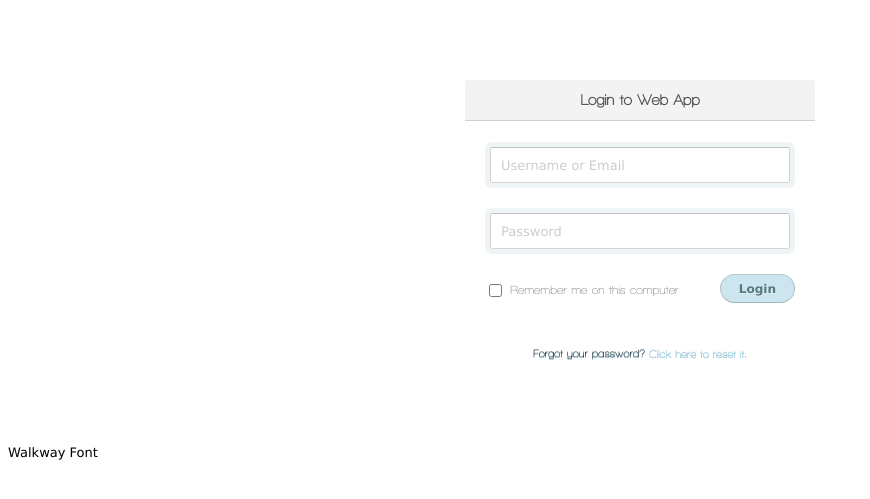
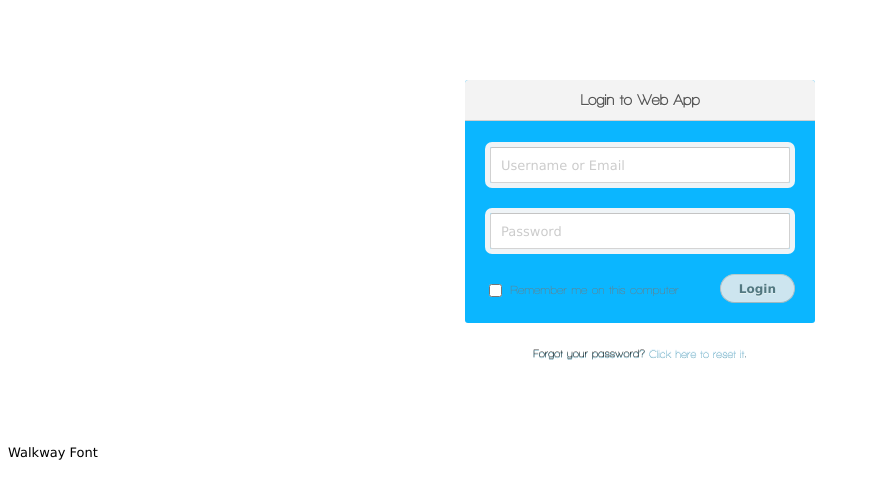
Before and after one commit to akhilnambiar/Whiteback, a Django app: a page that uses backend/templates/login.html in a window 1280 px wide. Shown: the top 499 px of the page, without its empty margins (0-870 px from the left). Run offline with Django 3.2, Linux system fonts and the light colour scheme; parts of the project's set-up code (start-up, migrations or seed data) failed here and were passed over.

Commit message:
testing classes for css

```diff
--- a/backend/templates/login.html
+++ b/backend/templates/login.html
@@ -34,7 +34,6 @@
       margin: 0 auto;
       padding: 20px 20px 20px;
       width: 310px;
-      background: white;
       border-radius: 3px;
       @include box-shadow(0 0 200px rgba(white, .5), 0 1px 2px rgba(black, .3));
 
```
